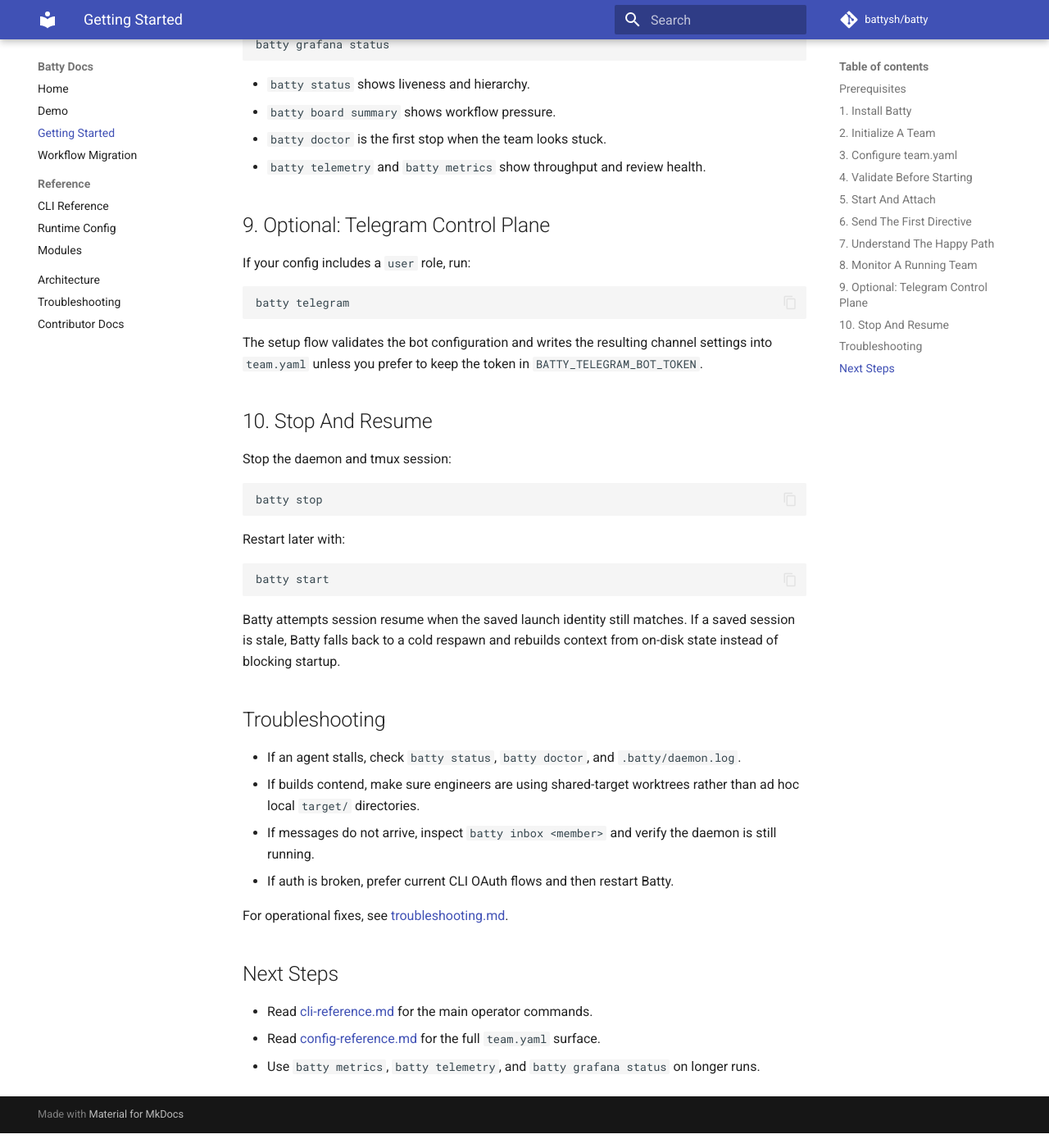
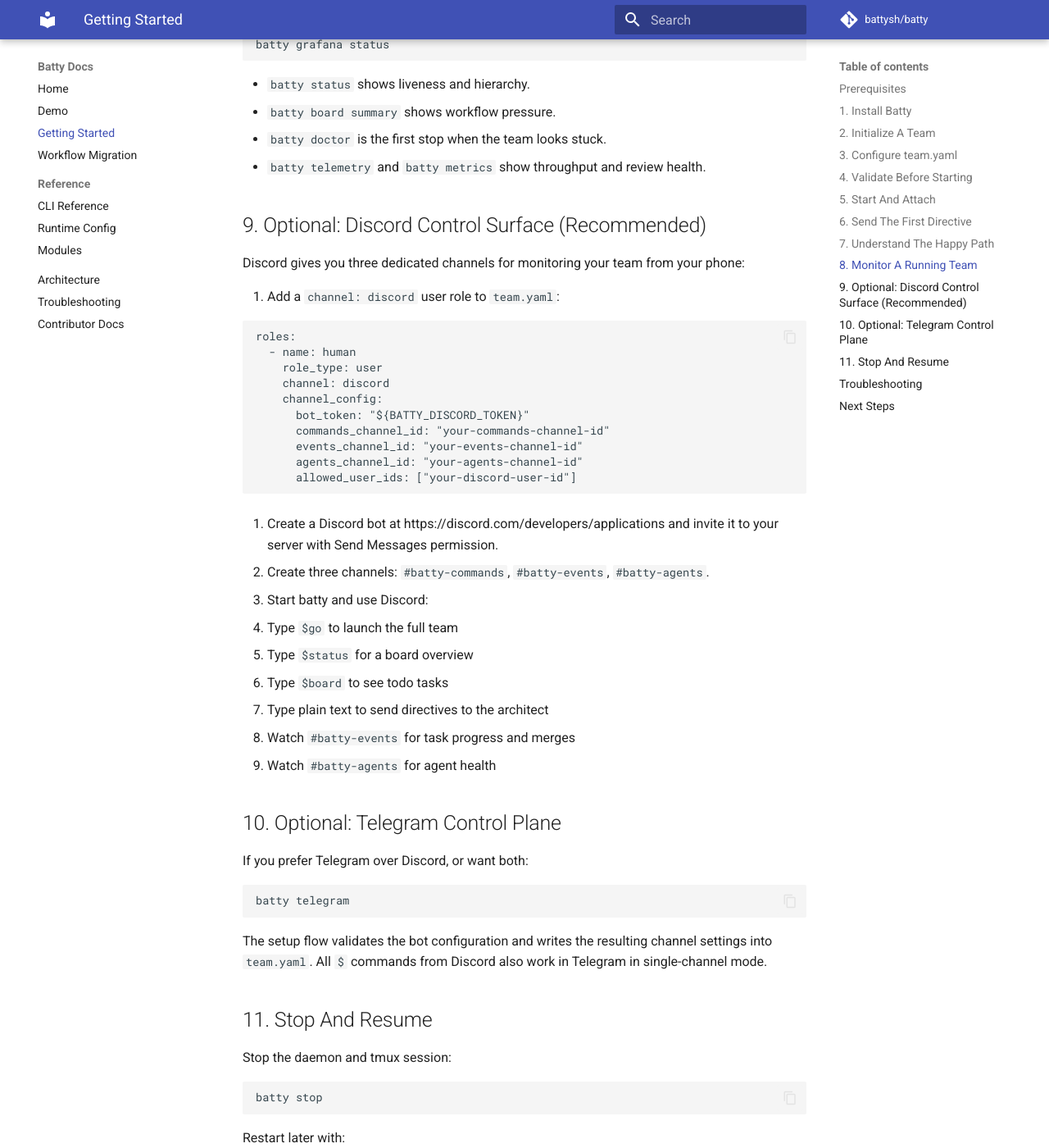
Before and after one commit to battysh/batty, an MkDocs documentation site: the page built from docs/getting-started.md, in a window 1280 px wide and 1400 px high, scrolled down 3999 px. Shown: the whole window at 82% size. Built offline with MkDocs 1.6.1 and Material for MkDocs 9.7.7, drawn with Linux system fonts in a browser that asks for light colours; comment, search, counter and statistics services are not loaded.

Commit message:
docs: update changelog, README, and getting-started for v0.10.0
Comprehensive update reflecting 214 commits since v0.9.0:
- Changelog: Discord integration, closed verification loop, ralph-style
  execution, notification isolation, supervisory stall detection, manager
  inbox shaping, hashline edit validation, OpenClaw integration
- README: updated architecture diagram (Discord + Telegram), feature list,
  v0.10.0 highlights
- Getting-started: added Discord control surface setup (section 9),
  renumbered Telegram to section 10

Stats: 42,593 insertions, 3,453 deletions across 216 files.

Co-Authored-By: Claude Opus 4.6 (1M context) <noreply@anthropic.com>

````diff
--- a/docs/getting-started.md
+++ b/docs/getting-started.md
@@ -194,19 +194,50 @@ batty grafana status
 - `batty doctor` is the first stop when the team looks stuck.
 - `batty telemetry` and `batty metrics` show throughput and review health.
 
-## 9. Optional: Telegram Control Plane
+## 9. Optional: Discord Control Surface (Recommended)
 
-If your config includes a `user` role, run:
+Discord gives you three dedicated channels for monitoring your team from your phone:
+
+1. Add a `channel: discord` user role to `team.yaml`:
+
+```yaml
+roles:
+  - name: human
+    role_type: user
+    channel: discord
+    channel_config:
+      bot_token: "${BATTY_DISCORD_TOKEN}"
+      commands_channel_id: "your-commands-channel-id"
+      events_channel_id: "your-events-channel-id"
+      agents_channel_id: "your-agents-channel-id"
+      allowed_user_ids: ["your-discord-user-id"]
+```
+
+2. Create a Discord bot at https://discord.com/developers/applications and invite it to your server with Send Messages permission.
+
+3. Create three channels: `#batty-commands`, `#batty-events`, `#batty-agents`.
+
+4. Start batty and use Discord:
+   - Type `$go` to launch the full team
+   - Type `$status` for a board overview
+   - Type `$board` to see todo tasks
+   - Type plain text to send directives to the architect
+   - Watch `#batty-events` for task progress and merges
+   - Watch `#batty-agents` for agent health
+
+## 10. Optional: Telegram Control Plane
+
+If you prefer Telegram over Discord, or want both:
 
 ```sh
 batty telegram
 ```
 
 The setup flow validates the bot configuration and writes the resulting channel
-settings into `team.yaml` unless you prefer to keep the token in
-`BATTY_TELEGRAM_BOT_TOKEN`.
+settings into `team.yaml`. All `$` commands from Discord also work in Telegram
+in single-channel mode.
 
-## 10. Stop And Resume
+## 11. Stop And Resume
 
 Stop the daemon and tmux session:
 
````
Also changed, not shown: CHANGELOG.md (+84 -48 lines), README.md (+35 -26 lines).
